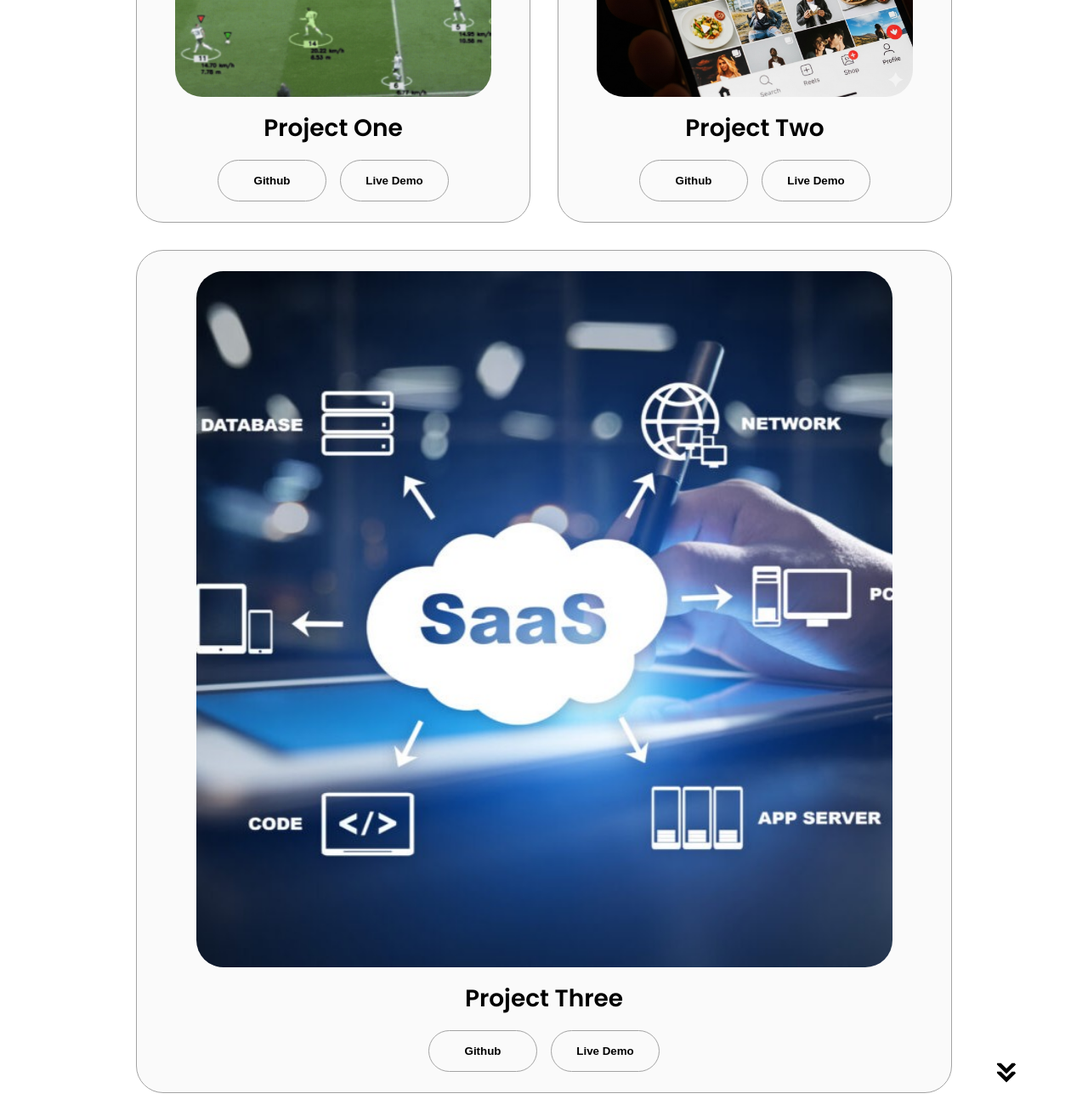
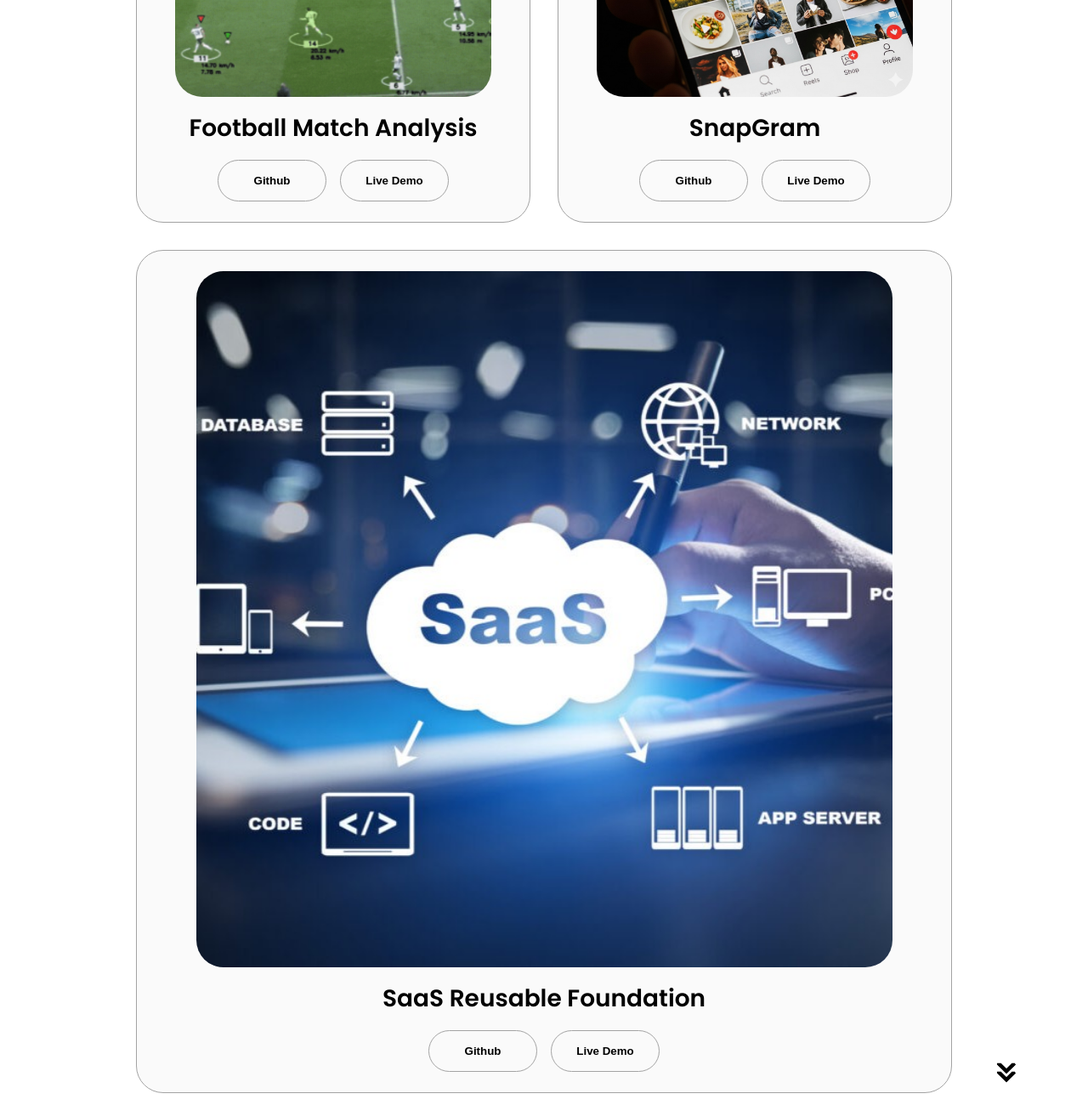
Before and after one commit to Asmit-123/Portfolio-Website, a plain HTML site: page index.html in a window 1280 px wide. Shown: the part 3180-4480 px from the top of the page at 85% size. Drawn offline with Linux system fonts and the light colour scheme.

Commit message:
Update index.html

```diff
--- a/index.html
+++ b/index.html
@@ -348,7 +348,7 @@
                 class="project-img"
               />
             </div>
-            <h2 class="experience-sub-title project-title">Project One</h2>
+            <h2 class="experience-sub-title project-title">Football Match Analysis</h2>
             <div class="btn-container">
               <button
                 class="btn btn-color-2 project-btn"
@@ -372,7 +372,7 @@
                 class="project-img"
               />
             </div>
-            <h2 class="experience-sub-title project-title">Project Two</h2>
+            <h2 class="experience-sub-title project-title">SnapGram</h2>
             <div class="btn-container">
               <button
                 class="btn btn-color-2 project-btn"
@@ -396,7 +396,7 @@
                 class="project-img"
               />
             </div>
-            <h2 class="experience-sub-title project-title">Project Three</h2>
+            <h2 class="experience-sub-title project-title">SaaS Reusable Foundation</h2>
             <div class="btn-container">
               <button
                 class="btn btn-color-2 project-btn"
```
